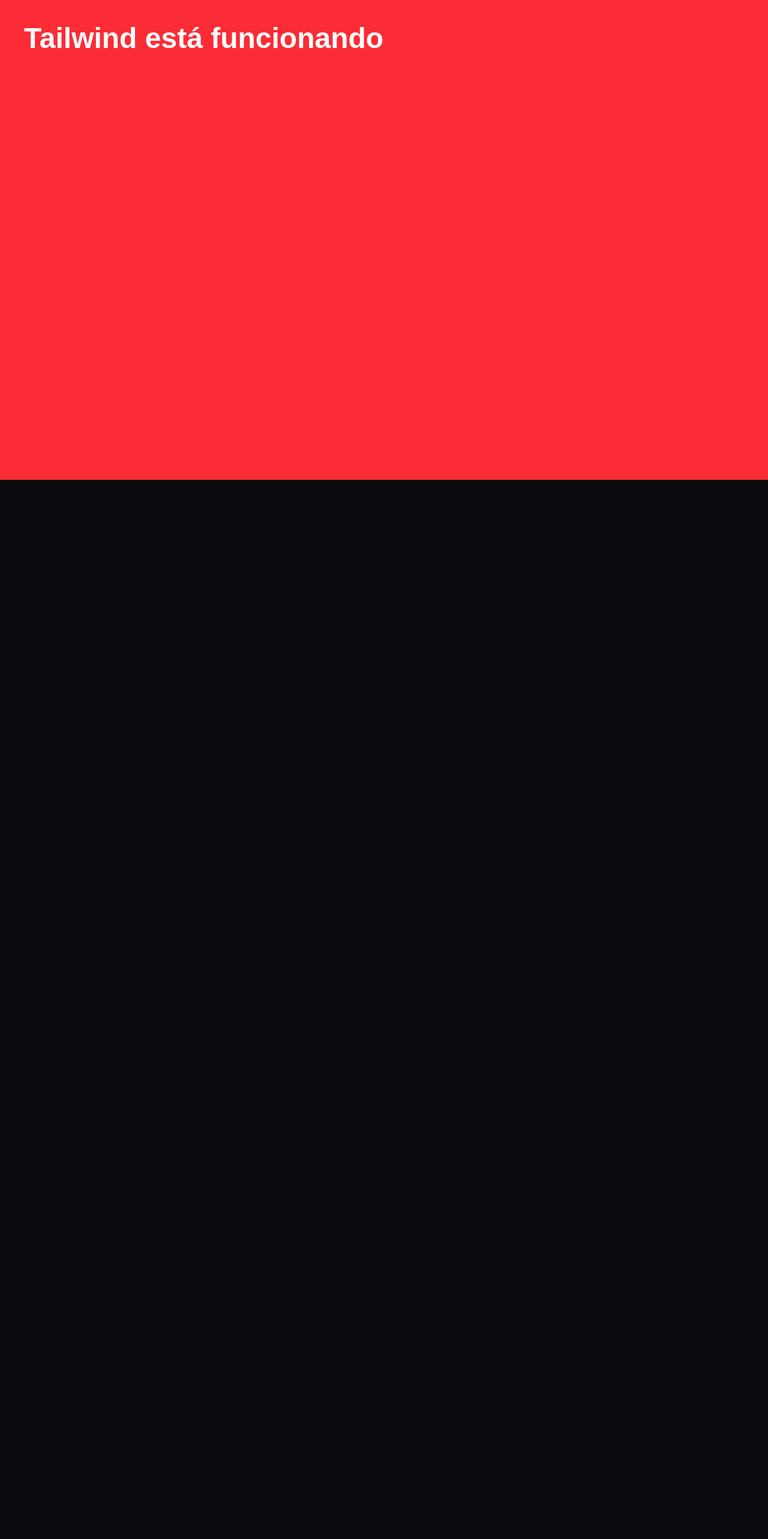
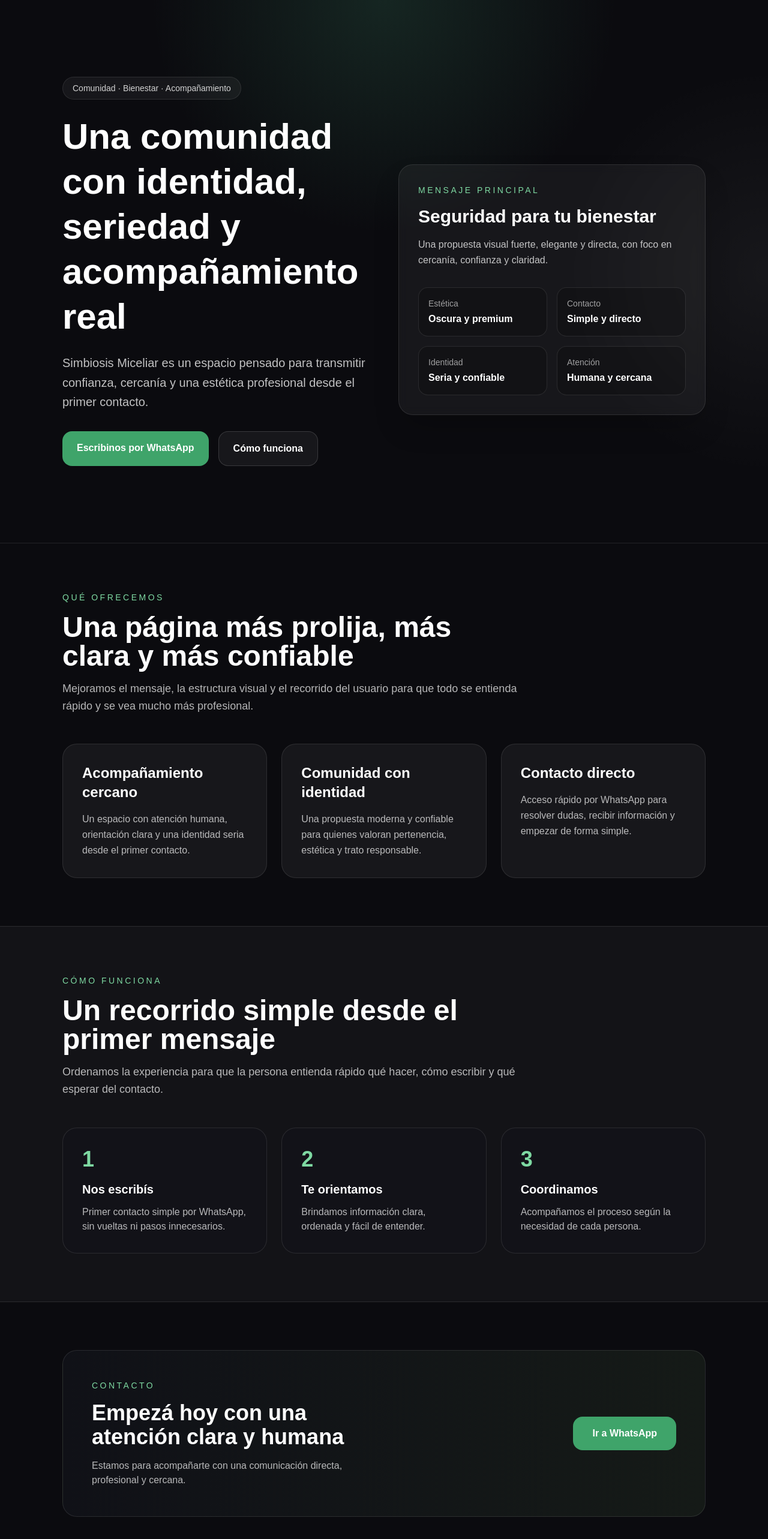
Before and after one commit to tznsan-bit/simbiosis-miceliar, a Next.js app: page / in a window 1280 px wide. Shown: the top 2566 px of the page at 60% size. Before the commit the page ends 800 px from the top, so only its background shows below. Built offline with nearby package versions, Linux system fonts and the light colour scheme.

Commit message:
Update page.tsx

```diff
--- a/app/page.tsx
+++ b/app/page.tsx
@@ -1,7 +1,198 @@
 export default function Home() {
   return (
-    <main className="min-h-screen bg-red-500 text-white p-10">
-      <h1 className="text-5xl font-bold">Tailwind está funcionando</h1>
+    <main className="min-h-screen bg-[#0b0b0f] text-white">
+      <section className="relative overflow-hidden border-b border-white/10">
+        <div className="absolute inset-0 bg-[radial-gradient(circle_at_top,rgba(70,160,120,0.18),transparent_35%),radial-gradient(circle_at_right,rgba(255,255,255,0.05),transparent_25%)]" />
+        <div className="relative mx-auto max-w-6xl px-6 py-24 md:px-10 md:py-32">
+          <div className="mb-6 inline-flex items-center rounded-full border border-white/10 bg-white/5 px-4 py-2 text-sm text-white/80 backdrop-blur">
+            Comunidad · Bienestar · Acompañamiento
+          </div>
+
+          <div className="grid gap-12 md:grid-cols-2 md:items-center">
+            <div>
+              <h1 className="max-w-3xl text-4xl font-bold leading-tight md:text-6xl">
+                Una comunidad con identidad, seriedad y acompañamiento real
+              </h1>
+
+              <p className="mt-6 max-w-2xl text-lg leading-relaxed text-white/75 md:text-xl">
+                Simbiosis Miceliar es un espacio pensado para transmitir
+                confianza, cercanía y una estética profesional desde el primer
+                contacto.
+              </p>
+
+              <div className="mt-8 flex flex-col gap-4 sm:flex-row">
+                <a
+                  href="https://wa.me/549294413880"
+                  target="_blank"
+                  rel="noopener noreferrer"
+                  className="rounded-2xl bg-[#3fa46a] px-6 py-4 text-center text-base font-semibold text-white transition hover:scale-[1.02] hover:bg-[#4ab978]"
+                >
+                  Escribinos por WhatsApp
+                </a>
+
+                <a
+                  href="#como-funciona"
+                  className="rounded-2xl border border-white/15 bg-white/5 px-6 py-4 text-center text-base font-semibold text-white transition hover:bg-white/10"
+                >
+                  Cómo funciona
+                </a>
+              </div>
+            </div>
+
+            <div>
+              <div className="rounded-3xl border border-white/10 bg-white/5 p-8 shadow-2xl backdrop-blur">
+                <p className="text-sm uppercase tracking-[0.25em] text-[#7ed9a2]">
+                  Mensaje principal
+                </p>
+                <h2 className="mt-4 text-3xl font-bold">
+                  Seguridad para tu bienestar
+                </h2>
+                <p className="mt-4 leading-relaxed text-white/75">
+                  Una propuesta visual fuerte, elegante y directa, con foco en
+                  cercanía, confianza y claridad.
+                </p>
+
+                <div className="mt-8 grid grid-cols-2 gap-4">
+                  <div className="rounded-2xl border border-white/10 bg-black/20 p-4">
+                    <p className="text-sm text-white/60">Estética</p>
+                    <p className="mt-1 font-semibold">Oscura y premium</p>
+                  </div>
+                  <div className="rounded-2xl border border-white/10 bg-black/20 p-4">
+                    <p className="text-sm text-white/60">Contacto</p>
+                    <p className="mt-1 font-semibold">Simple y directo</p>
+                  </div>
+                  <div className="rounded-2xl border border-white/10 bg-black/20 p-4">
+                    <p className="text-sm text-white/60">Identidad</p>
+                    <p className="mt-1 font-semibold">Seria y confiable</p>
+                  </div>
+                  <div className="rounded-2xl border border-white/10 bg-black/20 p-4">
+                    <p className="text-sm text-white/60">Atención</p>
+                    <p className="mt-1 font-semibold">Humana y cercana</p>
+                  </div>
+                </div>
+              </div>
+            </div>
+          </div>
+        </div>
+      </section>
+
+      <section className="mx-auto max-w-6xl px-6 py-20 md:px-10">
+        <div className="mb-12 max-w-3xl">
+          <p className="text-sm uppercase tracking-[0.25em] text-[#7ed9a2]">
+            Qué ofrecemos
+          </p>
+          <h2 className="mt-4 text-3xl font-bold md:text-5xl">
+            Una página más prolija, más clara y más confiable
+          </h2>
+          <p className="mt-4 text-lg leading-relaxed text-white/70">
+            Mejoramos el mensaje, la estructura visual y el recorrido del usuario
+            para que todo se entienda rápido y se vea mucho más profesional.
+          </p>
+        </div>
+
+        <div className="grid gap-6 md:grid-cols-3">
+          <div className="rounded-3xl border border-white/10 bg-white/5 p-8">
+            <h3 className="text-2xl font-semibold">Acompañamiento cercano</h3>
+            <p className="mt-4 leading-relaxed text-white/70">
+              Un espacio con atención humana, orientación clara y una identidad
+              seria desde el primer contacto.
+            </p>
+          </div>
+
+          <div className="rounded-3xl border border-white/10 bg-white/5 p-8">
+            <h3 className="text-2xl font-semibold">Comunidad con identidad</h3>
+            <p className="mt-4 leading-relaxed text-white/70">
+              Una propuesta moderna y confiable para quienes valoran
+              pertenencia, estética y trato responsable.
+            </p>
+          </div>
+
+          <div className="rounded-3xl border border-white/10 bg-white/5 p-8">
+            <h3 className="text-2xl font-semibold">Contacto directo</h3>
+            <p className="mt-4 leading-relaxed text-white/70">
+              Acceso rápido por WhatsApp para resolver dudas, recibir
+              información y empezar de forma simple.
+            </p>
+          </div>
+        </div>
+      </section>
+
+      <section
+        id="como-funciona"
+        className="border-y border-white/10 bg-white/[0.03]"
+      >
+        <div className="mx-auto max-w-6xl px-6 py-20 md:px-10">
+          <div className="mb-12 max-w-3xl">
+            <p className="text-sm uppercase tracking-[0.25em] text-[#7ed9a2]">
+              Cómo funciona
+            </p>
+            <h2 className="mt-4 text-3xl font-bold md:text-5xl">
+              Un recorrido simple desde el primer mensaje
+            </h2>
+            <p className="mt-4 text-lg leading-relaxed text-white/70">
+              Ordenamos la experiencia para que la persona entienda rápido qué
+              hacer, cómo escribir y qué esperar del contacto.
+            </p>
+          </div>
+
+          <div className="grid gap-6 md:grid-cols-3">
+            <div className="rounded-3xl border border-white/10 bg-[#121218] p-8">
+              <div className="mb-4 text-4xl font-bold text-[#7ed9a2]">1</div>
+              <h3 className="text-xl font-semibold">Nos escribís</h3>
+              <p className="mt-3 text-white/70">
+                Primer contacto simple por WhatsApp, sin vueltas ni pasos
+                innecesarios.
+              </p>
+            </div>
+
+            <div className="rounded-3xl border border-white/10 bg-[#121218] p-8">
+              <div className="mb-4 text-4xl font-bold text-[#7ed9a2]">2</div>
+              <h3 className="text-xl font-semibold">Te orientamos</h3>
+              <p className="mt-3 text-white/70">
+                Brindamos información clara, ordenada y fácil de entender.
+              </p>
+            </div>
+
+            <div className="rounded-3xl border border-white/10 bg-[#121218] p-8">
+              <div className="mb-4 text-4xl font-bold text-[#7ed9a2]">3</div>
+              <h3 className="text-xl font-semibold">Coordinamos</h3>
+              <p className="mt-3 text-white/70">
+                Acompañamos el proceso según la necesidad de cada persona.
+              </p>
+            </div>
+          </div>
+        </div>
+      </section>
+
+      <section className="mx-auto max-w-6xl px-6 py-20 md:px-10">
+        <div className="rounded-3xl border border-white/10 bg-gradient-to-r from-[#101117] to-[#151a17] p-8 md:p-12">
+          <div className="grid gap-8 md:grid-cols-2 md:items-center">
+            <div>
+              <p className="text-sm uppercase tracking-[0.25em] text-[#7ed9a2]">
+                Contacto
+              </p>
+              <h2 className="mt-4 text-3xl font-bold md:text-4xl">
+                Empezá hoy con una atención clara y humana
+              </h2>
+              <p className="mt-4 text-white/70">
+                Estamos para acompañarte con una comunicación directa,
+                profesional y cercana.
+              </p>
+            </div>
+
+            <div className="flex justify-start md:justify-end">
+              <a
+                href="https://wa.me/549294413880"
+                target="_blank"
+                rel="noopener noreferrer"
+                className="rounded-2xl bg-[#3fa46a] px-8 py-4 text-base font-semibold text-white transition hover:scale-[1.02] hover:bg-[#4ab978]"
+              >
+                Ir a WhatsApp
+              </a>
+            </div>
+          </div>
+        </div>
+      </section>
     </main>
   );
 }
```
